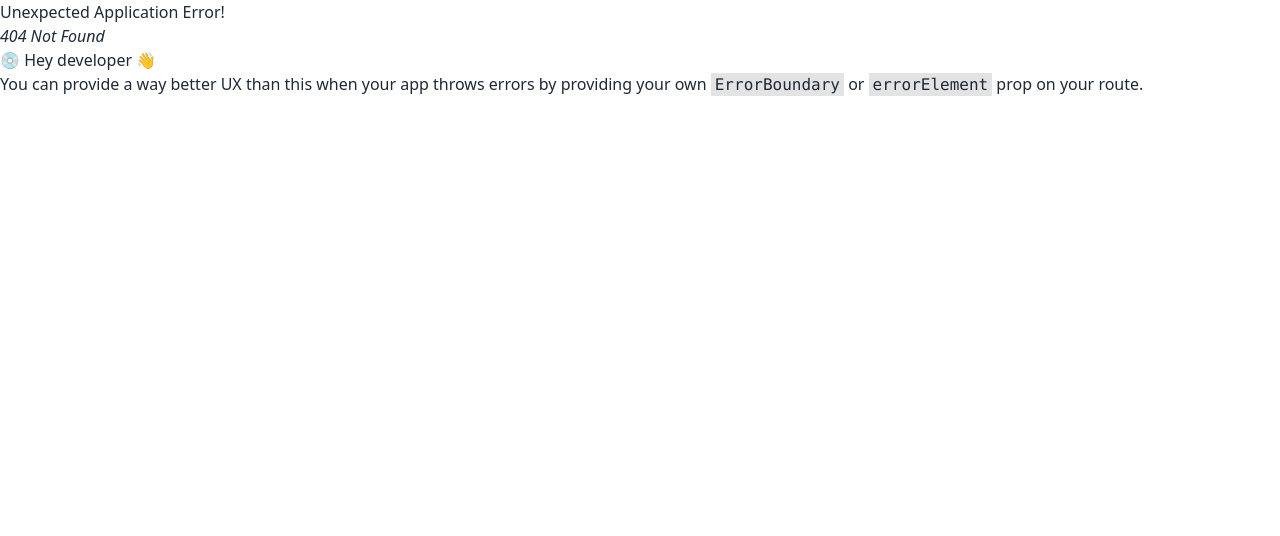
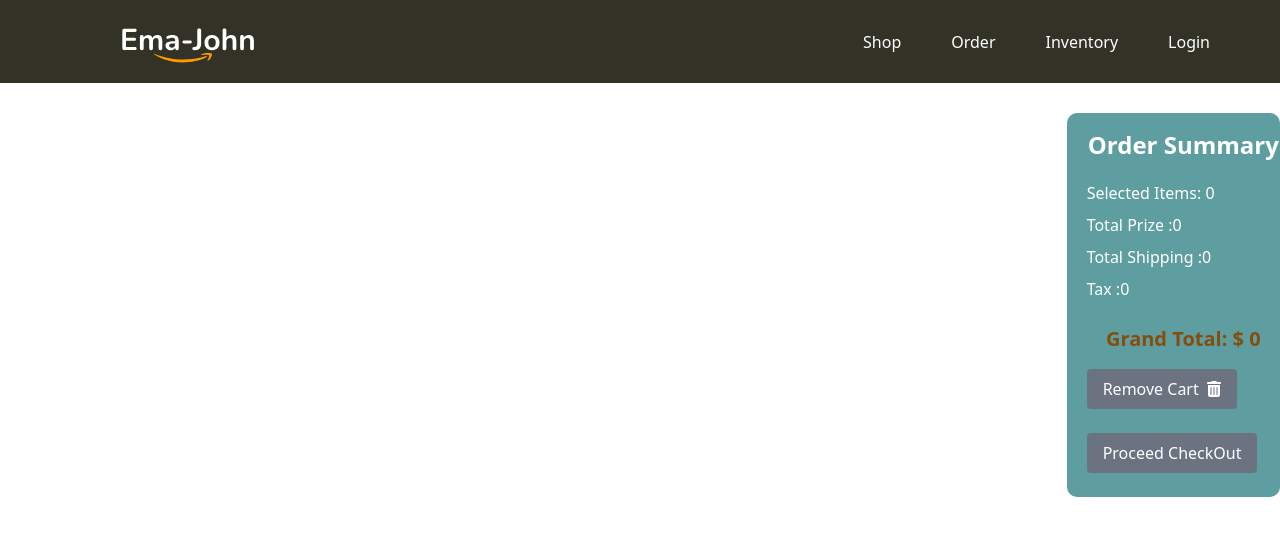
Before and after one commit to Emrandu/e-commerce, a React (Vite) app: page /orders in a window 1280 px wide. Before the commit this address had no page. Shown: the top 536 px of the page. Built offline with nearby package versions, Linux system fonts and the light colour scheme.

Commit message:
order page added

```diff
--- a/package.json
+++ b/package.json
@@ -10,6 +10,9 @@
     "preview": "vite preview"
   },
   "dependencies": {
+    "@fortawesome/fontawesome-svg-core": "^6.4.2",
+    "@fortawesome/free-solid-svg-icons": "^6.4.2",
+    "@fortawesome/react-fontawesome": "^0.2.0",
     "localforage": "^1.10.0",
     "match-sorter": "^6.3.1",
     "react": "^18.2.0",
--- a/src/components/Cart/Cart.jsx
+++ b/src/components/Cart/Cart.jsx
@@ -1,13 +1,19 @@
 import React from 'react';
+import { Link } from 'react-router-dom';
+import { FontAwesomeIcon } from '@fortawesome/react-fontawesome'
+import { faCoffee, faTrashAlt } from '@fortawesome/free-solid-svg-icons'
+
 
 const Cart = ({cart}) => {
     console.log(cart)
     let totalPrice = 0;
     let totalShipping =  0;
+    let totalQuantity = 0;
     for (const product of cart){
         product.quantity = product.quantity || 1;
         totalPrice = totalPrice + product.price * product.quantity;
-        totalShipping = totalShipping + product.shipping * product.quantity
+        totalShipping = totalShipping + product.shipping * product.quantity;
+        totalQuantity = totalQuantity + product.quantity;
     }
     const tax = totalPrice * 7 / 100;
     const total = totalPrice + totalShipping + tax;
@@ -17,13 +23,16 @@ const Cart = ({cart}) => {
             <h2>Order Summary</h2>
             </div>
             <div className='text-white'>
-              <h4 className='mb-2'>Selected Items: {cart.length}</h4>
+              <h4 className='mb-2'>Selected Items: {totalQuantity }</h4>
               <h4 className='mb-2'>Total Prize :{totalPrice}</h4>
               <h4 className='mb-2'>Total Shipping :{totalShipping}</h4>
               <h4 className='mb-2'>Tax :{tax} </h4>
 
             </div>
             <h1 className='text-yellow-800 font-bold mt-6 text-center text-xl'>Grand Total: $ {total}</h1>
+
+            <button className='btn-proceed flex items-center bg-gray-500 text-white p-2 px-4 gap-2 rounded mt-4'>Remove Cart  <FontAwesomeIcon icon= {faTrashAlt} /> </button> <br />
+
         </>
     );
 };
--- a/src/components/Header/Header.jsx
+++ b/src/components/Header/Header.jsx
@@ -9,7 +9,7 @@ const Header = () => {
              <img src={logo} alt="" />
              <nav>
                 <Link to='/'>Shop</Link>
-                <Link to='/order'>Order</Link>
+                <Link to='/orders'>Order</Link>
                 <Link to='/inventory'>Inventory</Link>
                 <Link to='/login'>Login</Link>
              </nav>
--- a/src/components/Order/Order.jsx
+++ b/src/components/Order/Order.jsx
@@ -1,11 +1,46 @@
-import React from 'react';
+import React, { useState } from 'react';
 import './Order.css'
+import { Link, useLoaderData } from 'react-router-dom';
+import ReviewItem from '../ReviewItem/ReviewItem';
+import Cart from '../Cart/Cart';
+import { removeFromDb } from '../../utilities/fakedb';
+
 
 const Order = () => {
+    const savedCart = useLoaderData();
+    console.log(savedCart)
+    const [cart, setCart] = useState(savedCart)
+
+    const handleRemoveFromCart = (id) =>{
+        let remaining = cart.filter(product=>product.id !== id);
+        setCart(remaining)
+        removeFromDb(id)
+        console.log('console from Reviewitem')
+    }
     return (
-        <div>
-            <h2>This is Order Page</h2>
-        </div>
+        <>
+           <div className="shop-container">
+            <div className=''>
+            <div className="review-container">
+                {
+                    cart.map(product=><ReviewItem
+                    key={product.id}
+                    product = {product}
+                    handleRemoveFromCart={handleRemoveFromCart}
+                    />)
+                }
+            </div>
+            </div>
+            <div className='cart-container'>
+                <Cart
+                cart = {cart}
+                />
+                <Link to='/checkout'>
+                  <button className='btn-proceed bg-gray-500 text-white p-2 px-4 rounded mb-6'>Proceed CheckOut</button>
+                </Link>
+            </div>
+            </div>
+        </>
     );
 };
 
--- /dev/null
+++ b/src/components/ReviewItem/ReviewItem.jsx
@@ -0,0 +1,25 @@
+import React from 'react';
+import { FontAwesomeIcon } from '@fortawesome/react-fontawesome'
+import { faCoffee, faTrashAlt } from '@fortawesome/free-solid-svg-icons'
+
+const ReviewItem = ({product,handleRemoveFromCart}) => {
+    console.log(product)
+    const {img,name,id,price,quantity} = product;
+    return (
+        <>
+          <div className='ml-96 mr-96 border-2 mt-9'>
+          <div className='flex items-center justify-center'>
+              <img className='w-24' src={img} alt="" />
+              <div className='flex-grow ml-9'>
+                <p>{name}</p>
+                <p>Price : {price}</p>
+                <p>Quantity :{quantity}</p>
+              </div>
+              <button onClick={()=>handleRemoveFromCart(id)} className='bg-gray-500 text-white p-2 px-4 rounded mr-4 '> <FontAwesomeIcon icon={faTrashAlt} /></button>
+            </div>
+          </div>
+        </>
+    );
+};
+
+export default ReviewItem;
--- a/src/components/Shop/Shop.css
+++ b/src/components/Shop/Shop.css
@@ -1,4 +1,5 @@
 .shop-container{
+    display: grid;
     grid-template-columns: 5fr 1fr;
 }
 .product-container{
@@ -11,3 +12,6 @@
     margin-top: 30px;
     border-radius: 10px;
 }
+.btn-proceed{
+
+}
--- a/src/components/Shop/Shop.jsx
+++ b/src/components/Shop/Shop.jsx
@@ -3,6 +3,7 @@ import './Shop.css'
 import Product from '../Product/Product';
 import Cart from '../Cart/Cart';
 import { addToDb, getShoppingCart} from '../../utilities/database';
+import { Link } from 'react-router-dom';
 const Shop = () => {
     const [products, setProducts] = useState([]);
     const [cart, setCart] = useState([])
@@ -53,6 +54,7 @@ const Shop = () => {
                     <Cart
                     cart = {cart}
                     />
+                  <Link to='/orders'>  <button className='btn-proceed bg-gray-500 text-white p-2 px-4 rounded'>Review Order</button></Link>
                 </div>
             </div>
         </>
--- /dev/null
+++ b/src/loader/cartProductsLoader.js
@@ -0,0 +1,23 @@
+import { getShoppingCart } from "../utilities/database";
+
+const cartProductsLoader = async() =>{
+    const loadedProducts = await fetch('products.json');
+    const products = await loadedProducts.json();
+
+    const storedCart = getShoppingCart();
+    const savedCart = [];
+    console.log(storedCart)
+
+    for(const id in storedCart){
+        const addedProduct = products.find(pd => pd.id === id);
+        if(addedProduct){
+            const quantity = storedCart[id];
+            addedProduct.quantity = quantity;
+            savedCart.push(addedProduct)
+        }
+    }
+
+    return savedCart
+
+}
+export default cartProductsLoader
--- a/src/main.jsx
+++ b/src/main.jsx
@@ -10,6 +10,7 @@ import Shop from './components/Shop/Shop.jsx';
 import Order from './components/Order/Order.jsx';
 import Inventory from './components/Inventory/Inventory.jsx';
 import Login from './components/Login/Login.jsx';
+import cartProductsLoader from './loader/cartProductsLoader.js';
 
 const router = createBrowserRouter([
   {
@@ -21,8 +22,9 @@ const router = createBrowserRouter([
         element:<Shop />
       },
       {
-        path:'/order',
-        element:<Order />
+        path:'/orders',
+        element:<Order />,
+        loader: cartProductsLoader
       },
       {
         path:'/inventory',
--- a/src/utilities/database.js
+++ b/src/utilities/database.js
@@ -18,7 +18,15 @@ const getShoppingCart = () =>{
     }
     return shoppingCart
 }
+const removeFromDb = (id) =>{
+    let shoppingCart = getShoppingCart();
+    if(id in shoppingCart){
+        delete shoppingCart[id];
+        localStorage.setItem('shopping-cart',JSON.stringify(shoppingCart))
+    }
+}
 export {
     getShoppingCart,
-    addToDb
+    addToDb,
+    removeFromDb,
 }
```
Also changed, not shown: src/components/ReviewItem/ReviewItem.css (added), 1 other file (tests, documents, lock files or other folders).
